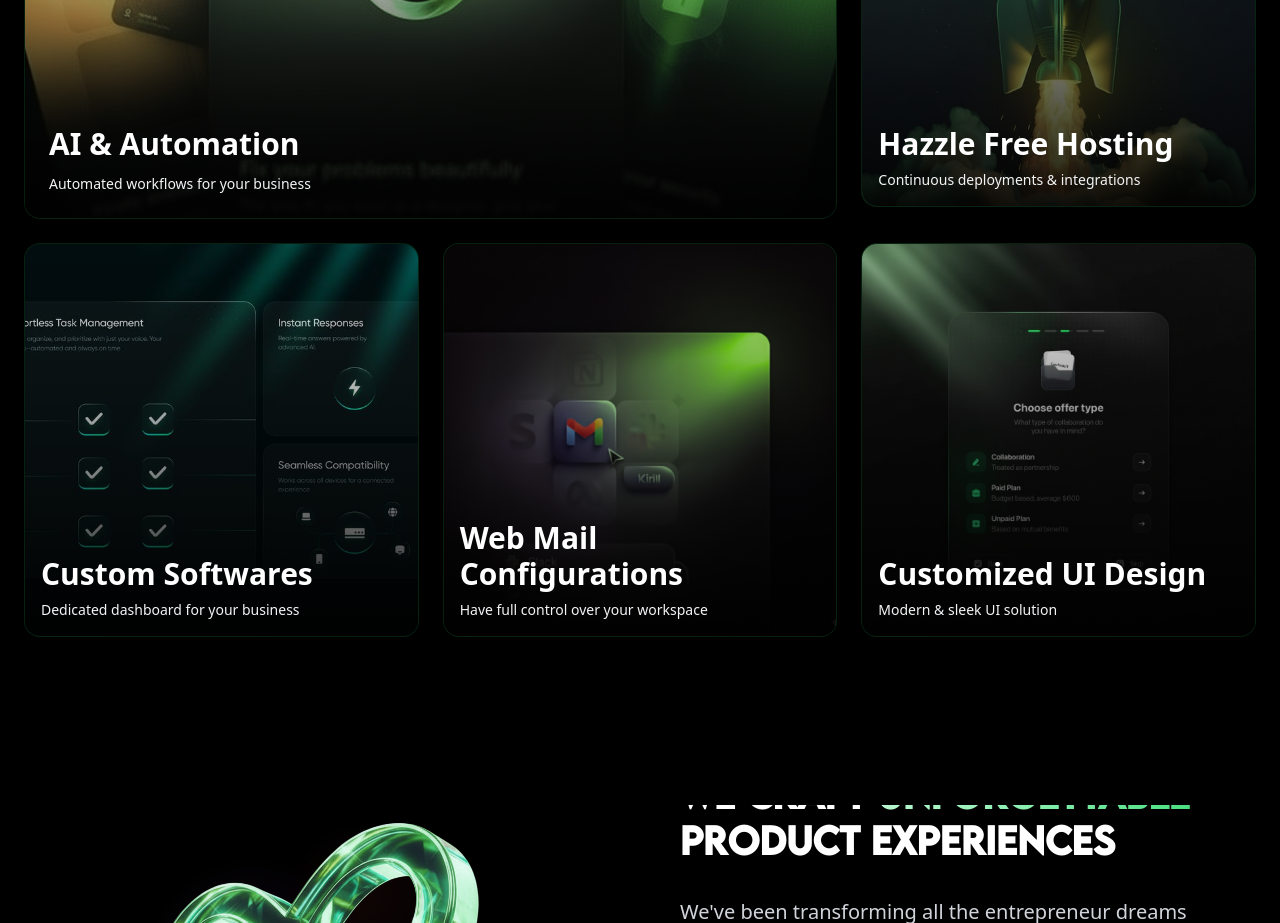
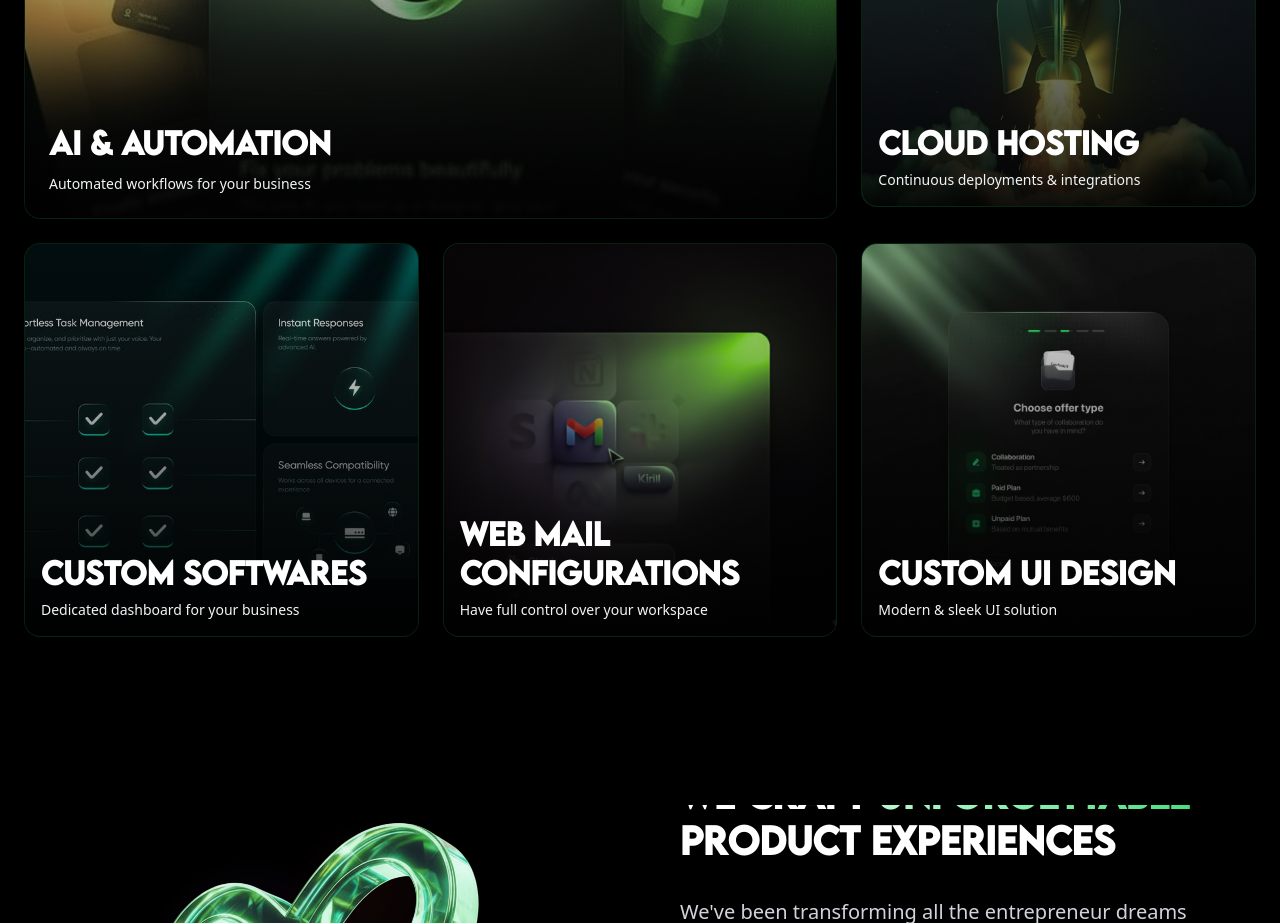
Before and after one commit to loopsspace/loopspace_portfolio, a React (Vite) app: page / in a window 1280 px wide. Shown: the part 1000-1923 px from the top of the page. Built offline with nearby package versions, Linux system fonts and the light colour scheme.

Commit message:
7th commit

```diff
--- a/src/components/UIBento.jsx
+++ b/src/components/UIBento.jsx
@@ -15,7 +15,11 @@ const UIBento = () => {
           <div className="absolute inset-0 bg-gradient-to-t from-black/90 via-black/40 to-transparent"></div>
           <div className="relative z-10 h-full flex flex-col justify-end p-6">
             <div>
-              <h3 className="text-3xl font-bold text-white mb-3">AI & Automation</h3>
+              <h3 className="text-3xl font-bold text-white mb-3"style={{
+                fontFamily: 'LEMONMILK, sans-serif',
+
+                lineHeight: '1.3'
+            }}>AI & Automation</h3>
               <p className="text-gray-100 text-sm">Automated workflows for your business</p>
             </div>
 
@@ -32,7 +36,13 @@ const UIBento = () => {
           <div className="absolute inset-0 bg-gradient-to-t from-black/90 via-black/40 to-transparent"></div>
           <div className="relative z-10 h-full flex flex-col justify-end p-4">
             <div>
-              <h4 className="text-3xl font-bold text-white mb-2">Hazzle Free Hosting</h4>
+              <h4 className="text-3xl font-bold text-white mb-2"
+              style={{
+                fontFamily: 'LEMONMILK, sans-serif',
+
+                lineHeight: '1.3'
+            }}>
+              Cloud Hosting</h4>
               <p className="text-gray-100 text-sm">Continuous deployments & integrations</p>
             </div>
 
@@ -49,7 +59,13 @@ const UIBento = () => {
           <div className="absolute inset-0 bg-gradient-to-t from-black/90 via-black/40 to-transparent"></div>
           <div className="relative z-10 h-full flex flex-col justify-end p-4">
             <div>
-              <h4 className="text-3xl font-bold text-white mb-2">Custom Softwares</h4>
+              <h4 className="text-3xl font-bold text-white mb-2"
+              style={{
+                fontFamily: 'LEMONMILK, sans-serif',
+
+                lineHeight: '1.3'
+            }}>
+              Custom Softwares</h4>
               <p className="text-gray-100 text-sm">Dedicated dashboard for your business</p>
             </div>
 
@@ -66,7 +82,12 @@ const UIBento = () => {
           <div className="absolute inset-0 bg-gradient-to-t from-black/90 via-black/40 to-transparent"></div>
           <div className="relative z-10 h-full flex flex-col justify-end p-4">
             <div>
-              <h4 className="text-3xl font-bold text-white mb-2">Web Mail Configurations</h4>
+              <h4 className="text-3xl font-bold text-white mb-2"
+              style={{
+                fontFamily: 'LEMONMILK, sans-serif',
+
+                lineHeight: '1.3'
+            }}>Web Mail Configurations</h4>
               <p className="text-gray-100 text-sm">Have full control over your workspace</p>
             </div>
 
@@ -83,7 +104,13 @@ const UIBento = () => {
           <div className="absolute inset-0 bg-gradient-to-t from-black/90 via-black/40 to-transparent"></div>
           <div className="relative z-10 h-full flex flex-col justify-end p-4">
             <div>
-              <h4 className="text-3xl font-bold text-white mb-2">Customized UI Design</h4>
+              <h4 className="text-3xl font-bold text-white mb-2"
+              style={{
+                fontFamily: 'LEMONMILK, sans-serif',
+
+                lineHeight: '1.3'
+            }}>
+              Custom UI Design</h4>
               <p className="text-gray-100 text-sm">Modern & sleek UI solution</p>
             </div>
 
```
